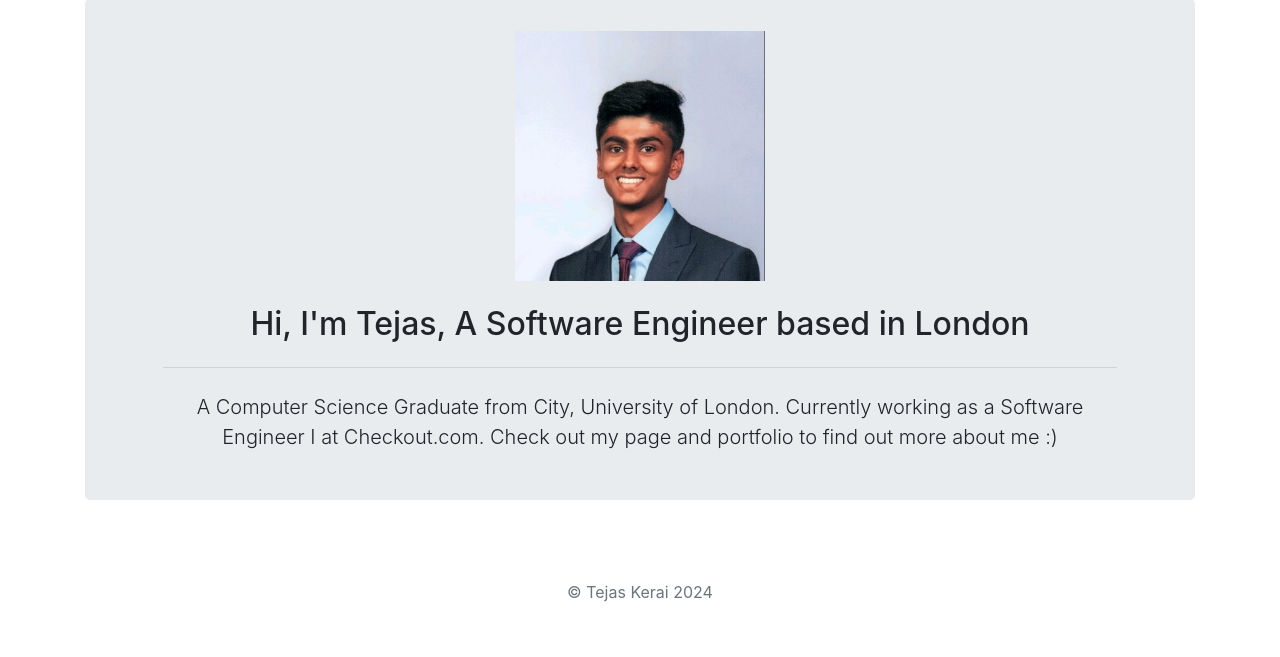
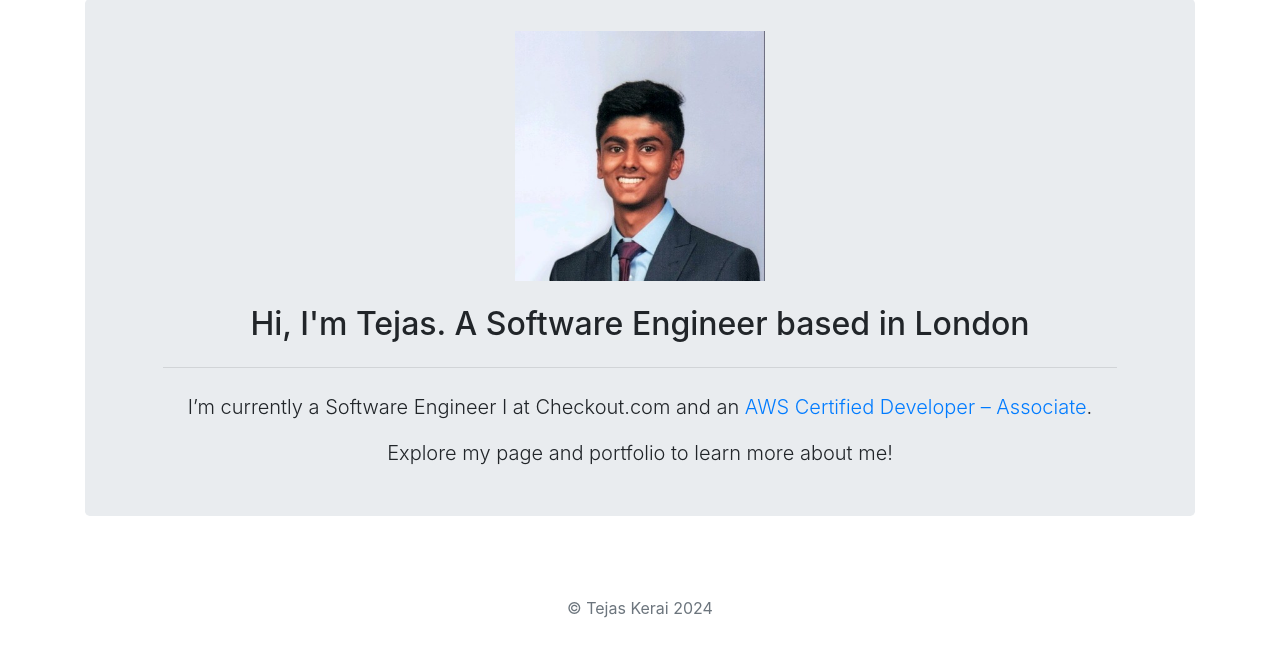
Before and after one commit to tejaskerai/PersonalPortfolio, a Django app: page / in a window 1280 px wide. Shown: the part 104-761 px from the top of the page. Run offline with Django 3.2, Linux system fonts and the light colour scheme.

Commit message:
feat: update home page

```diff
--- a/templates/home.html
+++ b/templates/home.html
@@ -5,21 +5,19 @@
 
 <div class="container">
     <div class="jumbotron mt-3">
-        <!--<div class="row justify-content-center my-3">-->
-        <!--<div class="col-3">-->
-        <!--<img src="{% static 'portfolio/img.jpg' %}" class="img-fluid">-->
-        <!--</div>-->
-        <!--</div>-->
-
-        <div class="text-center" >
+        <div class="text-center">
             <img src="{% static 'portfolio/img.jpg' %}" class="img-fluid" style="max-width: 250px">
         </div>
         <br>
-        <h1 style="text-align:center;" id="hometext">Hi, I'm Tejas, A Software Engineer based in London</h1>
+        <h1 style="text-align:center;" id="hometext">Hi, I'm Tejas. A Software Engineer based in London</h1>
         <hr class="my-4">
-        <p style="text-align:center;" class="lead">A Computer Science Graduate from City, University of London. Currently working as a Software Engineer I at Checkout.com. Check out my page and portfolio to find out more about me :)</p>
+        <p style="text-align:center;" class="lead">
+            I’m currently a Software Engineer I at Checkout.com and an <a href="https://www.credly.com/badges/532ddb61-c8b8-4654-a9a1-4d77e16233f6/public_url" target="_blank">AWS Certified Developer – Associate</a>.
+        </p>
+        <p style="text-align:center;" class="lead">
+            Explore my page and portfolio to learn more about me!
+        </p>
     </div>
 </div>
 
-
 {% endblock %}
```
